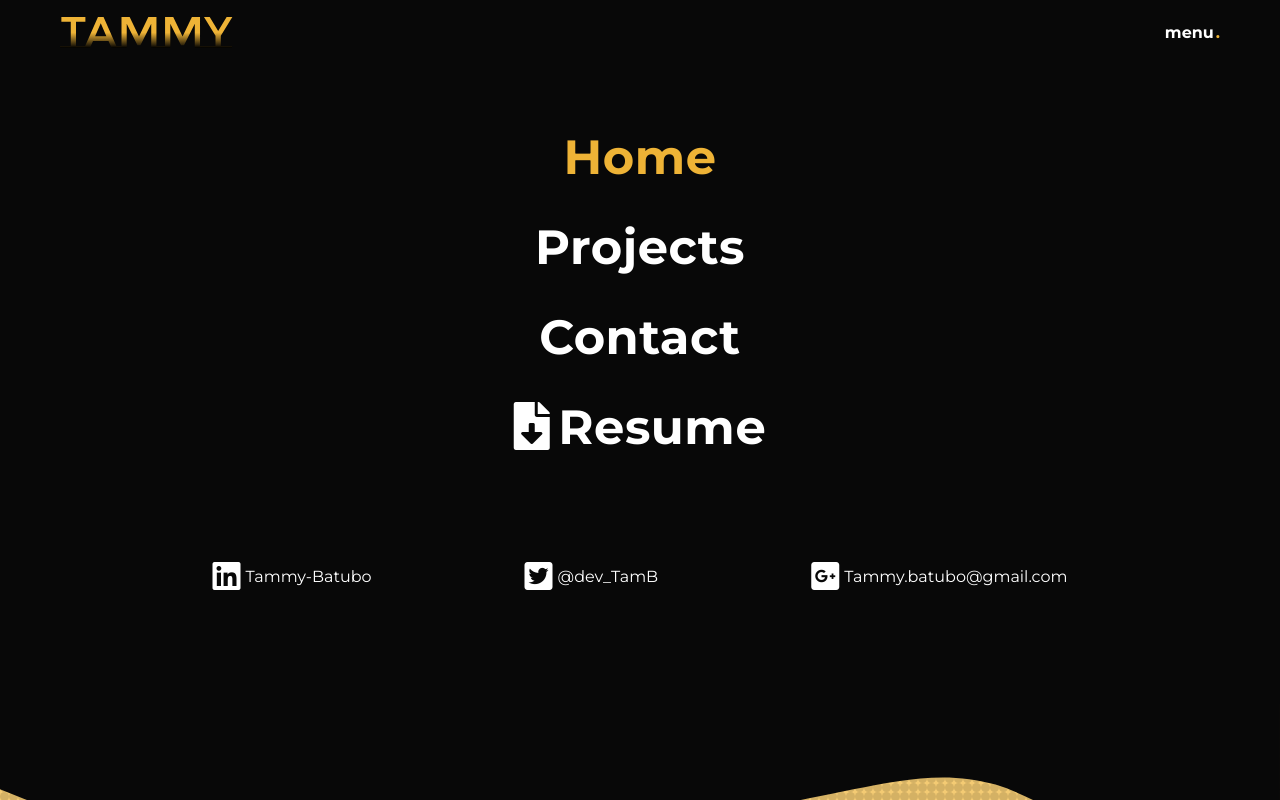
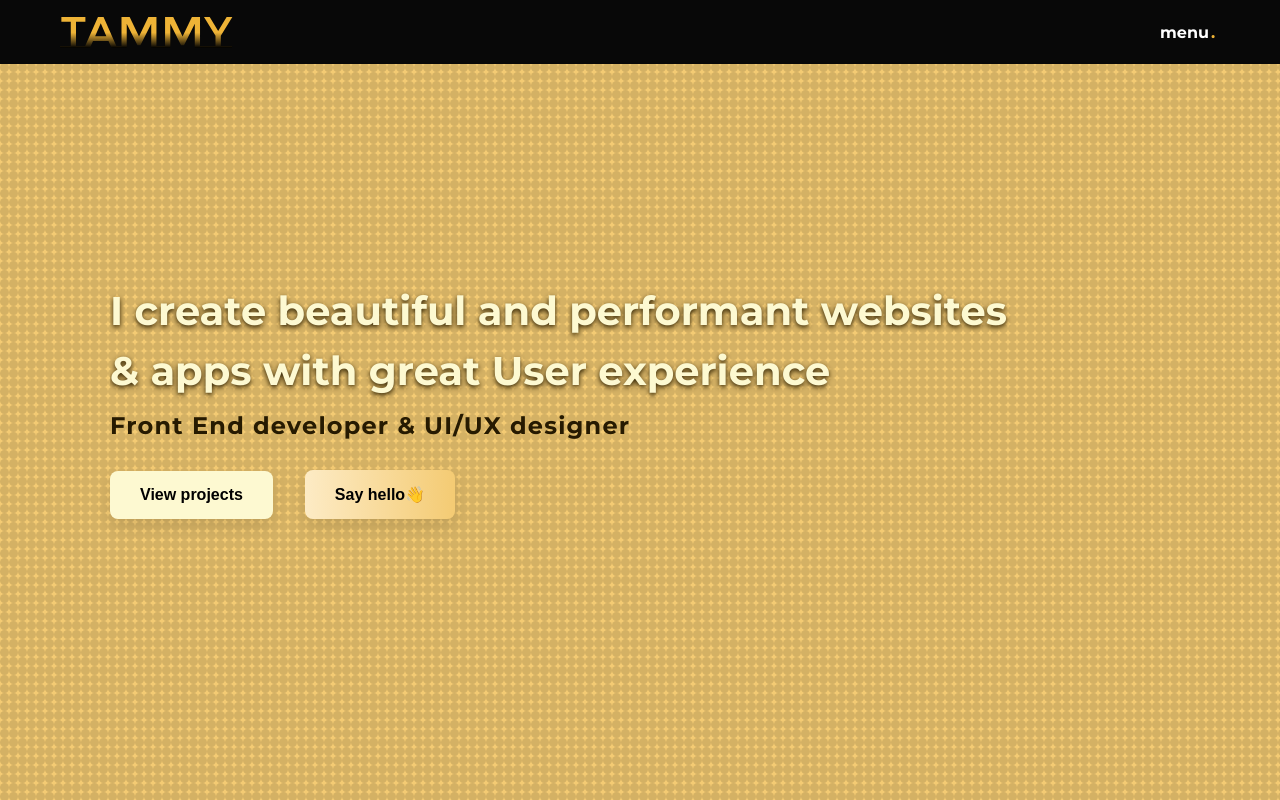
Before and after one commit to devTam/portfolioV2, a React (Create React App) app: page / in a window 1280 px wide. Built offline with nearby package versions, Linux system fonts and the light colour scheme.

Commit message:
add homepage styles and add projects & contact pages

```diff
--- a/src/App.js
+++ b/src/App.js
@@ -3,14 +3,16 @@ import './App.css';
 import { Switch, Route } from "react-router-dom";
 import HomePage from './pages/homepage/HomePage';
 import Nav from './components/nav/Nav';
-import NavDropdown from './components/nav-dropdown/NavDropdown';
+import Projects from './pages/projects/Projects';
+import Contact from './pages/contact/Contact';
 
 function App() {
   return (
     <div className="app">
       <Nav />
-      <NavDropdown />
       <Switch>
+        <Route path="/projects" component={Projects} />
+        <Route path="/contact" component={Contact} />
         <Route path="/" component={HomePage} />
       </Switch>
     </div>
--- a/src/components/nav-dropdown/nav-dropdown.scss
+++ b/src/components/nav-dropdown/nav-dropdown.scss
@@ -2,19 +2,21 @@
   //   Change to 120vh also animate from 0vh to 120vh
   height: 100vh;
   width: 100%;
-  position: fixed;
+  position: absolute;
   top: 8vh;
   left: 0;
+  right: 0;
   z-index: 2;
   display: grid;
   place-items: center;
   display: flex;
   flex-direction: column;
+  background-color: var(--black);
 }
 
 .nav-dropdown__content {
   color: var(--white);
-  background-color: var(--black);
+
   width: 100%;
   height: 80%;
   overflow: hidden;
--- a/src/components/nav/Nav.js
+++ b/src/components/nav/Nav.js
@@ -1,19 +1,33 @@
-import React from 'react';
+import React, { useState } from 'react';
 import { ReactComponent as Logo } from "../../assets/logo.svg";
 import { withRouter } from "react-router-dom";
 import './nav.scss';
+import NavDropdown from '../nav-dropdown/NavDropdown';
 
 const Nav = ({ history }) => {
+  const [toggleNav, setToggleNav] = useState(false);
+
+  const handleClick = () => {
+    setToggleNav(!toggleNav);
+  }
+
   return (
     <div className="nav">
       <div className="nav__logo-container" onClick={() => history.push("/")}>
           <Logo className="nav__logo"/>
       </div>
-      <div className="nav__menu">
-        <h4 className="nav__menu-item">
+      <div className="nav__menu" onClick={handleClick}>
+        <h4 className={`nav__menu-item open ${toggleNav && "toggle"}`}>
           menu<span className="nav__menu-dot">.</span>
         </h4>
+        <h4 className={`nav__menu-item ${!toggleNav && "close"}`}>
+          close<span className="nav__menu-dot">.</span>
+        </h4>
       </div>
+      {
+        toggleNav && <NavDropdown />
+      }
+
     </div>
   );
 };
--- a/src/components/nav/nav.scss
+++ b/src/components/nav/nav.scss
@@ -1,4 +1,10 @@
 .nav {
+  position: absolute;
+  top: 0;
+  right: 0;
+  left: 0;
+  width: 100%;
+  z-index: 5;
   padding: 0 var(--padding-desktop);
   height: 8vh;
   background-color: var(--black);
@@ -28,32 +34,19 @@
 }
 
 .nav__menu {
-  overflow: hidden;
+
   cursor: pointer;
-  position: relative;
   padding: 5px 0;
   transition: color 0.3s;
+  overflow: hidden;
+  position: relative;
+  height: 19px;
+  width: 60px;
 
   @media (hover: hover) {
     &:hover {
       color: var(--color-primary);
     }
-    &:hover::before {
-      width: 100%;
-    }
-  }
-
-  &::before {
-    content: '';
-    position: absolute;
-    display: block;
-    width: 0%;
-    height: 3px;
-    bottom: 0px;
-    left: 0;
-    background-color: var(--white);
-    border-radius: 6px;
-    transition: width 0.25s var(--nav-easing);
   }
 
   &-dot {
@@ -61,3 +54,20 @@
     margin-left: 2px;
   }
 }
+
+.nav__menu-item {
+  position: absolute;
+  top: 0;
+  left: 0;
+  transition: top .5s ease-in;
+}
+
+// Will use gsap to handle these in a timeline
+
+.close {
+  top: -100%;
+}
+
+.toggle {
+  top: 100%;
+}
--- a/src/index.css
+++ b/src/index.css
@@ -14,9 +14,11 @@ body {
 :root {
   --color-primary : #EEB336;
   --white: #fff;
-  --white-bg: #FAFAFA;
+  --white-bg: #e5e5e5;
   --black: #080808;
   --padding-desktop: 60px;
   --padding-mobile:8px;
+  --text-white: #fdf9d1;
+  --dark-primary: #261A01;
   --nav-easing: cubic-bezier(.55,.07,1,.78);
 }
--- /dev/null
+++ b/src/pages/contact/Contact.js
@@ -0,0 +1,12 @@
+import React from 'react';
+import "./contact.scss";
+
+const Contact = () => {
+    return (
+        <div className="contact">
+            <h1>Contact page</h1>
+        </div>
+    )
+}
+
+export default Contact
--- /dev/null
+++ b/src/pages/contact/contact.scss
@@ -0,0 +1,5 @@
+.contact {
+    margin-top: 8vh;
+    background-color: var(--white-bg);
+    min-height: 100vh;
+}
--- a/src/pages/homepage/HomePage.js
+++ b/src/pages/homepage/HomePage.js
@@ -1,12 +1,28 @@
 import React from 'react';
-import "./homepage.scss";
+import './homepage.scss';
 
 const HomePage = () => {
-    return (
-        <div className="homepage">
-            Hello I am the homepage
+  return (
+    <div className="homepage">
+      <div className="homepage__container">
+        <div className="homepage__title">
+          <h1 className="homepage__title-items">
+            I create beautiful and performant websites & apps with great User
+            experience
+          </h1>
         </div>
-    )
-}
 
-export default HomePage
+        <div className="homepage__subtitle">
+          <h3 className="homepage__subtitle-items">Front End developer & UI/UX designer</h3>
+        </div>
+
+        <div className="homepage__btns">
+            <button className="homepage__btn btn-primary">View projects</button>
+            <button className="homepage__btn btn-secondary">Say hello👋</button>
+        </div>
+      </div>
+    </div>
+  );
+};
+
+export default HomePage;
--- a/src/pages/homepage/homepage.scss
+++ b/src/pages/homepage/homepage.scss
@@ -0,0 +1,76 @@
+.homepage {
+  height: 100vh;
+  padding-left: var(--padding-desktop);
+  padding-right: var(--padding-desktop);
+  overflow: hidden;
+
+  @media only screen and (max-width: 576px) {
+    padding-left: var(--padding-mobile);
+    padding-right: var(--padding-mobile);
+  }
+
+  &__title {
+    margin-bottom: 10px;
+    overflow: hidden;
+
+    &-items {
+      font-size: 2.5rem;
+      line-height: 1.5;
+      color: var(--text-white);
+      text-shadow: 0 2px 5px hsl(41, 87, 10);
+    }
+  }
+
+  &__subtitle {
+    margin-bottom: 30px;
+    overflow: hidden;
+
+    &-items {
+      font-size: 1.5rem;
+      color: var(--dark-primary);
+      letter-spacing: 1.2px;
+    }
+  }
+}
+
+.homepage__container {
+  width: 85%;
+  padding-left: 50px;
+  max-width: 100%;
+  height: 100vh;
+  display: flex;
+  justify-content: center;
+  flex-direction: column;
+}
+
+.homepage__btns {
+  display: flex;
+  flex-wrap: wrap;
+  align-items: center;
+}
+
+.homepage__btn {
+  padding: 15px 30px;
+  border: none;
+  border-radius: 8px;
+  margin-right: 2em;
+  font-weight: bold;
+  font-size: 1rem;
+  cursor: pointer;
+  background-color: var(--text-white);
+  box-shadow: 0px 8px 15px rgba(0, 0, 0, 0.1);
+  transition: all .3s;
+  transform: translateZ(0);
+  backface-visibility: hidden;
+
+  &:hover {
+    box-shadow: 0px 15px 20px rgba(38, 26, 1, 0.5);
+    transform: translateY(-2px);
+  }
+}
+
+
+
+.btn-secondary {
+    background: linear-gradient(90deg, #FDEBC5, #F4CB73);
+}
--- /dev/null
+++ b/src/pages/projects/Projects.js
@@ -0,0 +1,12 @@
+import React from 'react';
+import "./projects.scss";
+
+const Projects = () => {
+    return (
+        <div className="projects">
+            <h1>Project page</h1>
+        </div>
+    )
+}
+
+export default Projects
--- /dev/null
+++ b/src/pages/projects/projects.scss
@@ -0,0 +1,5 @@
+.projects {
+    margin-top: 8vh;
+    min-height: 100vh;
+    background-color: var(--white-bg);
+}
```
Also changed, not shown: 1 other file (tests, documents, lock files or other folders).
